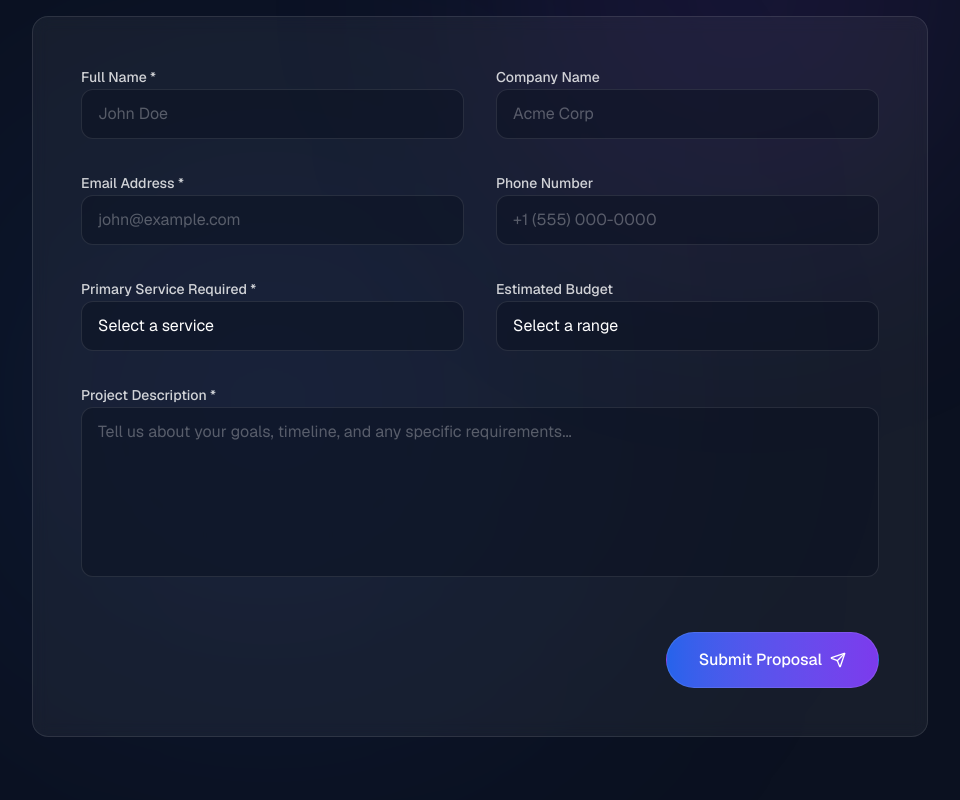
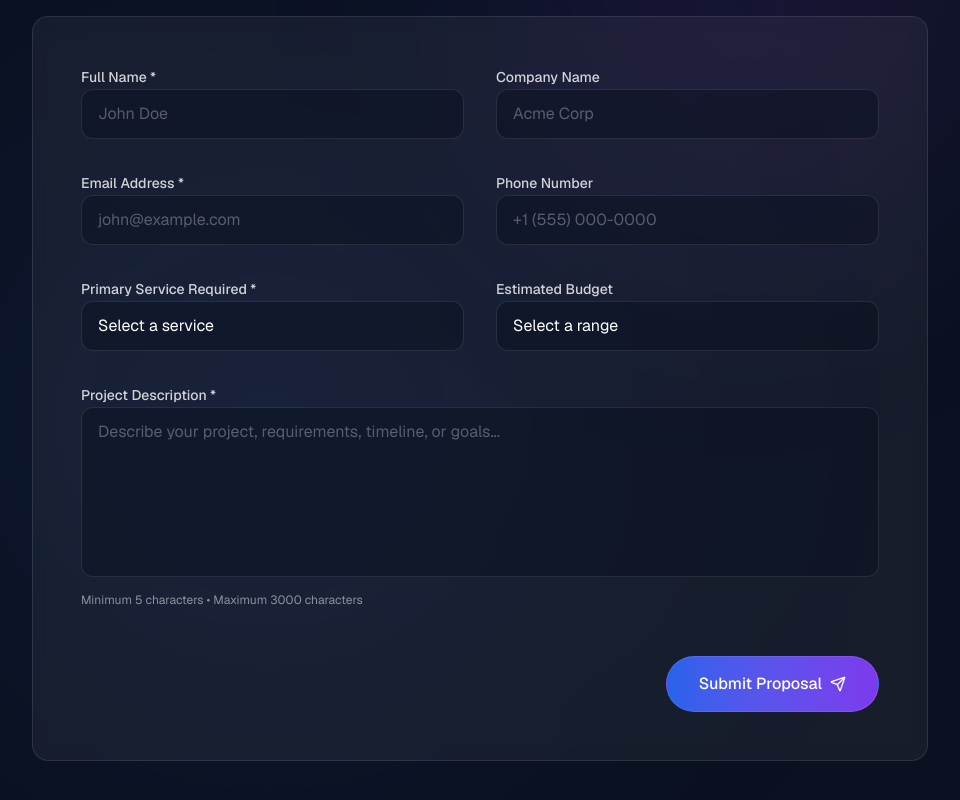
Before and after one commit to jairammargam01-dotcom/Tigon-Solutions, a Next.js app: page /contact in a window 1280 px wide. Shown: the part 376-1176 px from the top of the page, without its empty margins (160-1120 px from the left). Built offline with nearby package versions, Linux system fonts and the light colour scheme; no server answers.

Commit message:
Improve contact form validation and error handling

```diff
--- a/src/app/contact/ContactClient.tsx
+++ b/src/app/contact/ContactClient.tsx
@@ -32,11 +32,19 @@ export default function ContactClient() {
         setIsSuccess(true);
         form.reset();
       } else {
-        const data = await response.json();
-        if (Object.hasOwn(data, "errors")) {
-          setError(data.errors.map((err: { message: string }) => err.message).join(", "));
+        if (data.errors) {
+          const errors = data.errors as Record<string, string[]>;
+
+          const firstError =
+            Object.values(errors)
+              .flat()
+              .find((msg): msg is string => typeof msg === "string");
+
+          setError(firstError ?? "Please check the form and try again.");
+        } else if (data.message) {
+          setError(data.message);
         } else {
-          setError("Oops! There was a problem submitting your form");
+          setError("Oops! There was a problem submitting your form.");
         }
       }
     } catch {
@@ -192,20 +200,34 @@ export default function ContactClient() {
                 </div>
 
                 <div className="space-y-2">
-                  <label htmlFor="description" className="text-sm font-medium text-white/80">Project Description *</label>
+                  <label
+                    htmlFor="description"
+                    className="text-sm font-medium text-white/80"
+                  >
+                    Project Description *
+                  </label>
+
                   <textarea
                     id="description"
                     name="description"
                     required
                     rows={6}
+                    minLength={5}
+                    maxLength={3000}
                     className="w-full bg-dark/50 border border-white/10 rounded-xl px-4 py-3 text-white placeholder:text-white/30 focus:outline-none focus:border-primary focus:ring-1 focus:ring-primary transition-colors resize-none"
-                    placeholder="Tell us about your goals, timeline, and any specific requirements..."
-                  ></textarea>
+                    placeholder="Describe your project, requirements, timeline, or goals..."
+                  />
+
+                  <p className="text-xs text-white/50">
+                    Minimum 5 characters • Maximum 3000 characters
+                  </p>
                 </div>
 
                 {error && (
-                  <div className="p-4 rounded-xl bg-red-500/10 border border-red-500/20 text-red-400 text-sm">
-                    {error}
+                  <div className="rounded-xl border border-red-500/20 bg-red-500/10 px-4 py-3">
+                    <p className="text-sm font-medium text-red-400">
+                      {error}
+                    </p>
                   </div>
                 )}
 
--- a/src/lib/validation.ts
+++ b/src/lib/validation.ts
@@ -44,8 +44,8 @@ export const contactSchema = z.object({
     .string()
     .trim()
     .min(
-      20,
-      "Project description should contain at least 20 characters."
+      5,
+      "Project description should contain at least 5 characters."
     )
     .max(
       3000,
```
